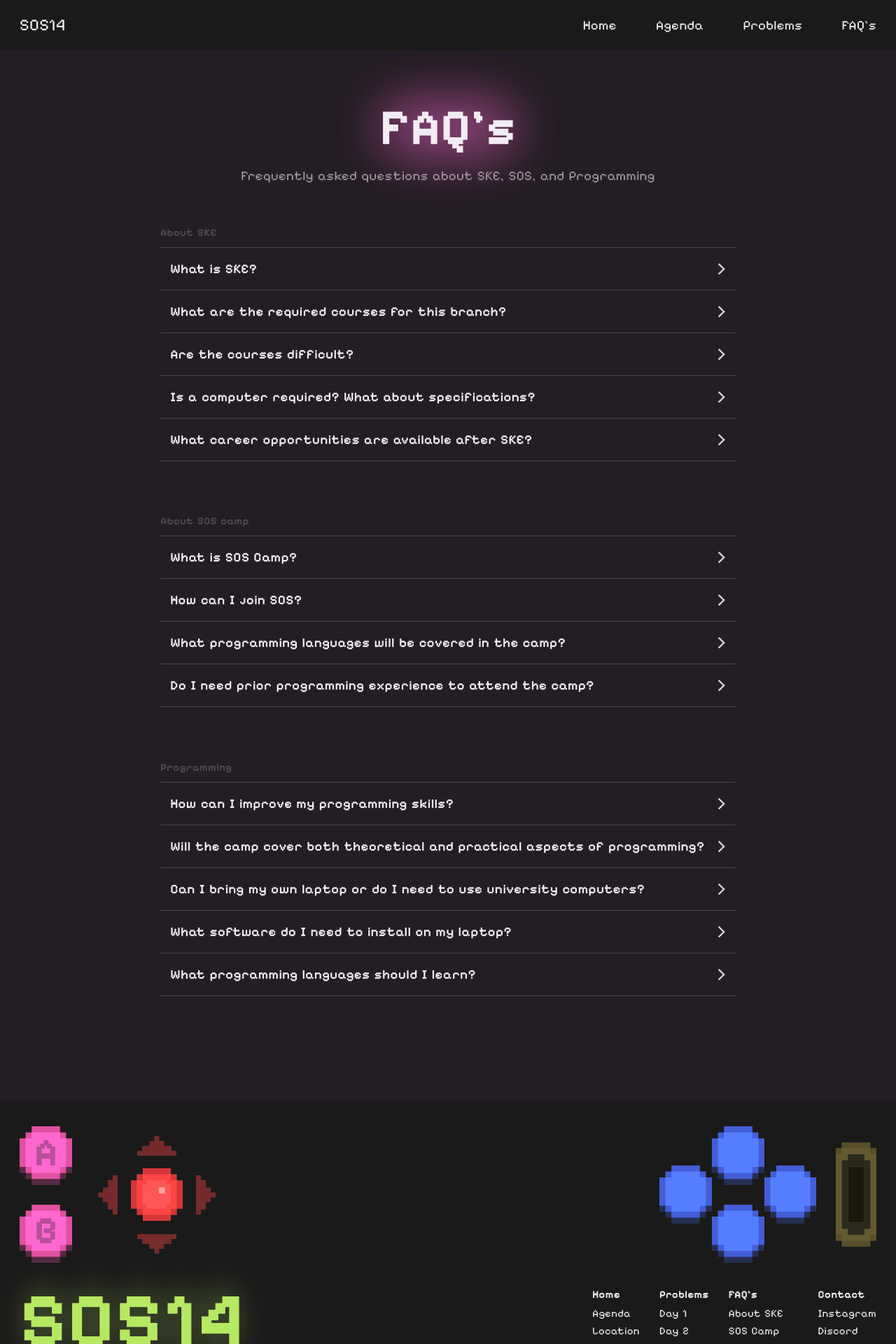
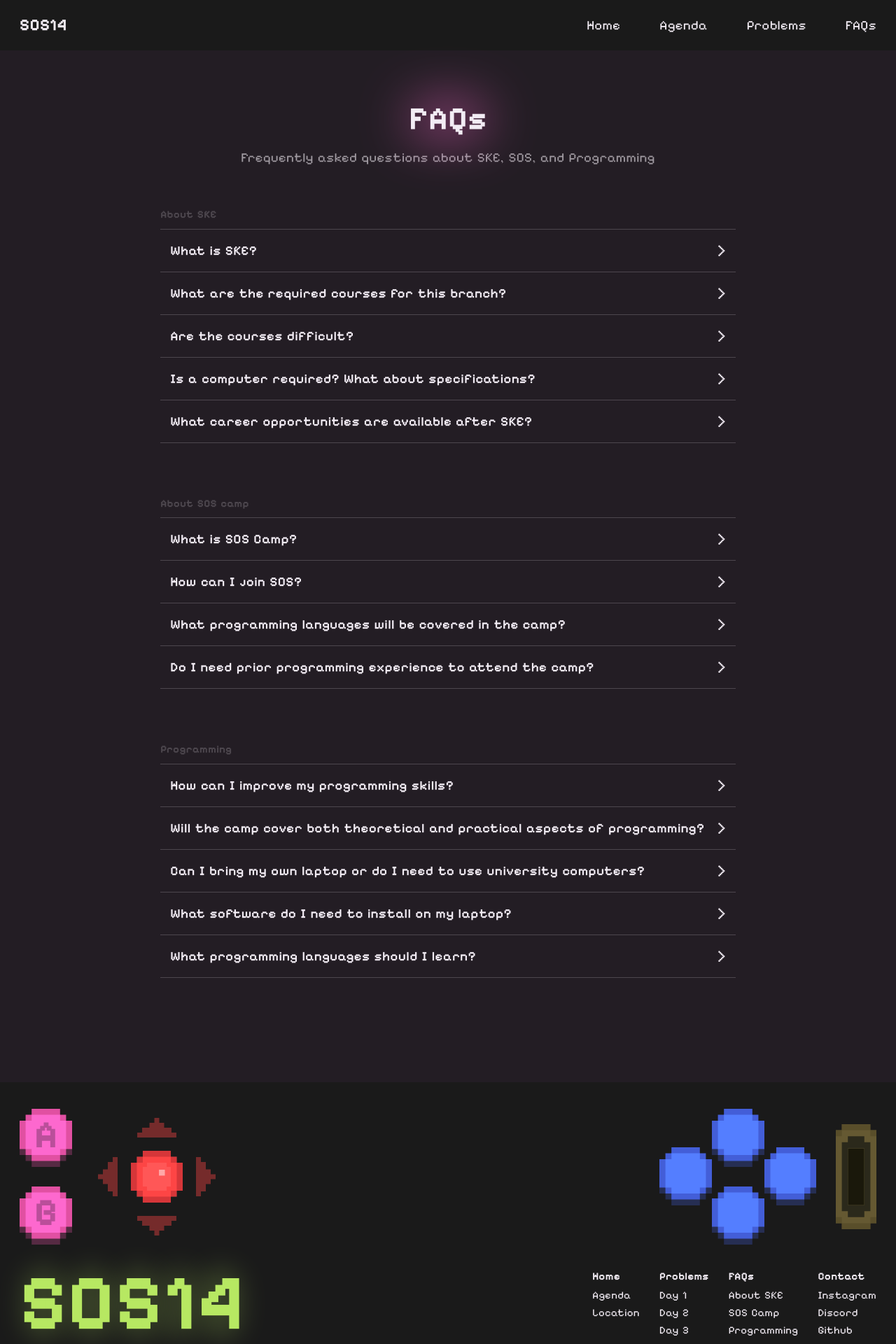
Before and after one commit to uzimpp/sos14, a Next.js app: page /faqs in a window 1280 px wide. Shown: the top 1920 px of the page at 70% size. Built offline with nearby package versions, Linux system fonts and the light colour scheme.

Commit message:
fix: fix typo and improve consistency of font and fix the font weight

```diff
--- a/src/app/faqs/page.tsx
+++ b/src/app/faqs/page.tsx
@@ -6,8 +6,8 @@ export default function FAQs() {
   return (
     <div className="!pb-(--space-4xl) px-(--space-m) py-(--space-s) max-w-[1728px] w-full flex flex-col justify-self-center justify-center">
       <div className="flex flex-col my-(--space-xl) gap-(--space-s)">
-        <ScrambleText className="text-6 text-white no_line_height font-bold text-center flex mx-auto glow glow-pink">
-          FAQ&apos;s
+        <ScrambleText className="text-4 text-white no_line_height font-bold text-center flex mx-auto glow glow-pink">
+          FAQs
         </ScrambleText>
         <div className="max-w-[calc(5.5*var(--space-4xl))] flex mx-auto">
           <p className="text-0 text-center text-white/60">
--- a/src/app/page.tsx
+++ b/src/app/page.tsx
@@ -1,54 +1,8 @@
-import Agenda from "@/components/agenda/Agenda";
 import ScrambleText from "@/components/effects/ScrambleText";
 import Image from "next/image";
 
-export function Location() {
+export function Benefits() {
   return (
-    <div className="relative max-w-[calc(5.5*var(--space-4xl))] w-full mx-auto">
-      <h2>
-        <ScrambleText className="text-5 font-medium no_line_height glow glow-pink">
-          Location
-        </ScrambleText>
-      </h2>
-      <div className="bg-light-purple rounded-(--round-m) overflow-hidden">
-        <div className="relative w-full aspect-[16/9]">
-          <iframe
-            src="https://www.google.com/maps/embed?pb=!1m18!1m12!1m3!1d1721.7052242891857!2d100.56830705333505!3d13.845574934968713!2m3!1f0!2f0!3f0!3m2!1i1024!2i768!4f13.1!3m3!1m2!1s0x30e29dcc98d06359%3A0xe3d8afdccdaa889b!2z4Lig4Liy4LiE4Lin4Li04LiK4Liy4Lin4Li04Lio4Lin4LiB4Lij4Lij4Lih4LiE4Lit4Lih4Lie4Li04Lin4LmA4LiV4Lit4Lij4LmMIERlcGFydG1lbnQgb2YgQ29tcHV0ZXIgRW5naW5lZXJpbmc!5e0!3m2!1sen!2sth!4v1750162053291!5m2!1sen!2sth"
-            className="absolute top-0 left-0 w-[calc(5.5*var(--space-4xl))] h-[calc(5.5*var(--space-4xl))] border-0"
-            loading="lazy"
-            referrerPolicy="no-referrer-when-downgrade"
-          />
-        </div>
-        <div className="p-4">
-          <p>Transportation</p>
-        </div>
-      </div>
-    </div>
-  );
-}
-
-export default function Home() {
-  return (
-    <div className="!pb-(--space-4xl) px-(--space-m) py-(--space-s) max-w-[1728px] w-full flex justify-self-center flex-col justify-center items-center">
-      <div className="flex flex-col md:flex-row gap-(--space-l) justify-between mt-(--space-m)">
-        <div className="inline-block md:justify-start mx-auto text-center">
-          <ScrambleText className="xl:text-[300px] md:text-[20vw] text-[30vw] font-bold text-green no_line_height w-fit ">
-            <span className="glow glow-green-lg">SOS14</span>
-          </ScrambleText>
-        </div>
-        <div className="flex items-center">
-          <p className="text-1 md:text-left text-center text-white/60">
-            Welcome to the 14th SOS camp, a preparation camp for SKE23 students.
-            We will take you through Python programming fundamentals
-          </p>
-        </div>
-      </div>
-
-      <section>
-        <h3>What is SOS camp?</h3>
-        <div></div>
-      </section>
-
     <section
       id="benefits"
       className="flex flex-col w-full items-center px-(--space-l)"
@@ -90,24 +44,87 @@ export default function Home() {
         </div>
       </div>
     </section>
+  );
+}
 
-      <section id="agenda">
-        <Agenda />
+export function Agenda() {
+  return (
+    <section id="agenda" className="flex flex-col gap-4">
+      <ScrambleText className="text-4 font-medium no_line_height glow glow-pink">
+        Agenda
+      </ScrambleText>
+      <div></div>
     </section>
+  );
+}
 
-      <section id="location" className="flex flex-col items-center">
-        <Location />
+export function Location() {
+  return (
+    <section
+      id="location"
+      className="flex flex-col items-center relative max-w-[calc(5.5*var(--space-4xl))] w-full mx-auto"
+    >
+      <h3>
+        <ScrambleText className="text-4 font-medium no_line_height glow glow-pink">
+          Location
+        </ScrambleText>
+      </h3>
+      <div className="bg-light-purple rounded-(--round-m) overflow-hidden">
+        <div className="relative w-full aspect-[16/9]">
+          <iframe
+            src="https://www.google.com/maps/embed?pb=!1m18!1m12!1m3!1d1721.7052242891857!2d100.56830705333505!3d13.845574934968713!2m3!1f0!2f0!3f0!3m2!1i1024!2i768!4f13.1!3m3!1m2!1s0x30e29dcc98d06359%3A0xe3d8afdccdaa889b!2z4Lig4Liy4LiE4Lin4Li04LiK4Liy4Lin4Li04Lio4Lin4LiB4Lij4Lij4Lih4LiE4Lit4Lih4Lie4Li04Lin4LmA4LiV4Lit4Lij4LmMIERlcGFydG1lbnQgb2YgQ29tcHV0ZXIgRW5naW5lZXJpbmc!5e0!3m2!1sen!2sth!4v1750162053291!5m2!1sen!2sth"
+            className="absolute top-0 left-0 w-[calc(5.5*var(--space-4xl))] h-[calc(5.5*var(--space-4xl))] border-0"
+            loading="lazy"
+            referrerPolicy="no-referrer-when-downgrade"
+          />
+        </div>
+        <div className="p-4">
+          <p>Transportation</p>
+        </div>
+      </div>
     </section>
+  );
+}
 
+export function Qoute() {
+  return (
     <section>
-        <h2 className="font-medium text-center glow glow-pink-md">
+      <h3 className="font-medium text-center glow glow-pink-md">
         We are looking forward to
         <br /> seeing <span className="text-pink font-semibold">
           SKE23
-          </span>{" "}
-          at <span className="font-semibold text-green">SOS14</span>
-        </h2>
+        </span> at <span className="font-semibold text-green">SOS14</span>
+      </h3>
     </section>
+  );
+}
+
+export default function Home() {
+  return (
+    <div className="!pb-(--space-4xl) px-(--space-m) py-(--space-s) max-w-[1728px] w-full flex justify-self-center flex-col justify-center items-center">
+      <div className="flex flex-col md:flex-row gap-(--space-l) justify-between mt-(--space-m)">
+        <div className="inline-block md:justify-start mx-auto text-center">
+          <ScrambleText className="xl:text-[300px] md:text-[20vw] text-[30vw] font-bold text-green no_line_height w-fit ">
+            <span className="glow glow-green-lg">SOS14</span>
+          </ScrambleText>
+        </div>
+        <div className="flex items-center">
+          <p className="text-1 md:text-left text-center text-white/60">
+            Welcome to the 14th SOS camp, a preparation camp for SKE23 students.
+            We will take you through Python programming fundamentals
+          </p>
+        </div>
+      </div>
+
+      <section>
+        <h3>What is SOS camp?</h3>
+        <div></div>
+      </section>
+
+      <Benefits />
+      <Agenda />
+      <Location />
+      <Qoute />
     </div>
   );
 }
--- a/src/app/problems/page.tsx
+++ b/src/app/problems/page.tsx
@@ -8,7 +8,7 @@ export default function Problems() {
       <ProgressBar />
       <div className="!pb-(--space-4xl) px-(--space-m) py-(--space-s) max-w-[1728px] w-full flex justify-self-center justify-center">
         <div className="flex flex-col mt-(--space-l) mb-(--space-l)">
-          <ScrambleText className="text-6 text-white no_line_height font-bold text-center flex mx-auto mb-(--space-s) glow glow-pink">
+          <ScrambleText className="text-4 text-white no_line_height font-bold text-center flex mx-auto mb-(--space-s) glow glow-pink">
             PROBLEMS
           </ScrambleText>
           <div className="max-w-[calc(5.5*var(--space-4xl))] flex">
--- a/src/app/ske888/page.tsx
+++ b/src/app/ske888/page.tsx
@@ -1,5 +1,7 @@
 export default function SKE888() {
   return (
-    <div className="!pb-(--space-4xl) px-(--space-m) py-(--space-s) max-w-[1728px] w-full flex flex-col justify-self-center justify-center"></div>
+    <div className="!pb-(--space-4xl) px-(--space-m) py-(--space-s) max-w-[1728px] w-full flex flex-col justify-self-center justify-center">
+        Welcome to SKE888
+    </div>
   );
 }
--- a/src/components/agenda/Agenda.tsx
+++ b/src/components/agenda/Agenda.tsx
@@ -1,11 +1 @@
 import ScrambleText from "@/components/effects/ScrambleText";
-
-export default function Agenda() {
-  return (
-    <div className="flex flex-col gap-4">
-      <ScrambleText className="text-4 font-medium no_line_height glow glow-pink">
-        Agenda
-      </ScrambleText>
-    </div>
-  );
-}
--- a/src/components/global/Footer.tsx
+++ b/src/components/global/Footer.tsx
@@ -50,7 +50,7 @@ export default function Footer() {
           </div>
           <div className="flex flex-col gap-(--space-3xs)">
             <Link href="/faqs" className="text--1 font-bold">
-              FAQ&apos;s
+              FAQs
             </Link>
             <div className="flex flex-col gap-(--space-4xs)">
               <Link href="/faqs#AboutSKE" className="text--1">
@@ -80,6 +80,13 @@ export default function Footer() {
                 target="_blank"
               >
                 Discord
+              </Link>
+              <Link
+                href="https://discord.gg/CGmp5ahe"
+                className="text--1"
+                target="_blank"
+              >
+                Github
               </Link>
             </div>
           </div>
--- a/src/components/global/NavBar.tsx
+++ b/src/components/global/NavBar.tsx
@@ -6,7 +6,7 @@ export default function NavBar() {
       {/* logo part */}
       <div className="flex flex-row items-center gap-4">
         <button>
-          <Link href="/" className="text-1 bold">
+          <Link href="/" className="text-1 font-bold">
             <div>SOS14</div>
           </Link>
         </button>
@@ -30,7 +30,7 @@ export default function NavBar() {
         </button>
         <button>
           <Link href="/faqs" className="text-0">
-            FAQ&apos;s
+            FAQs
           </Link>
         </button>
       </div>
```
Lines whose indentation alone changed are shown as unchanged.
